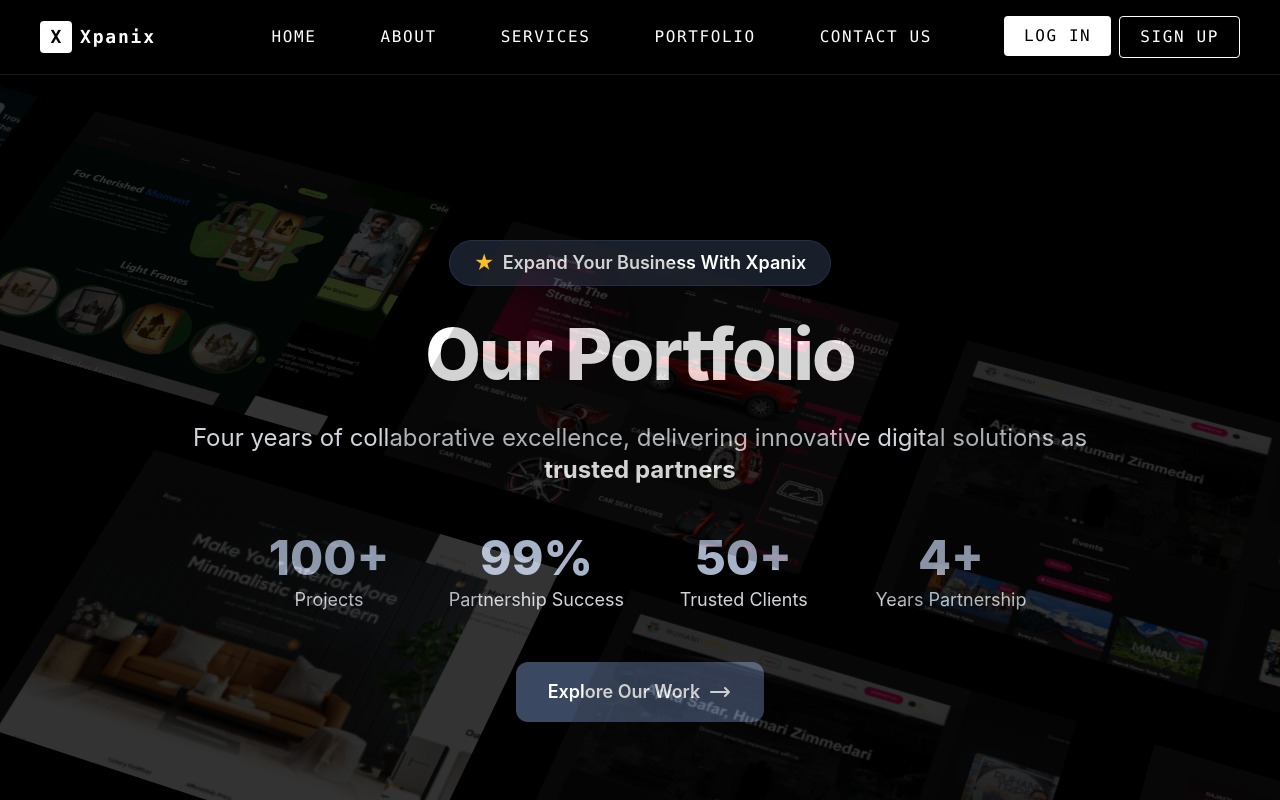
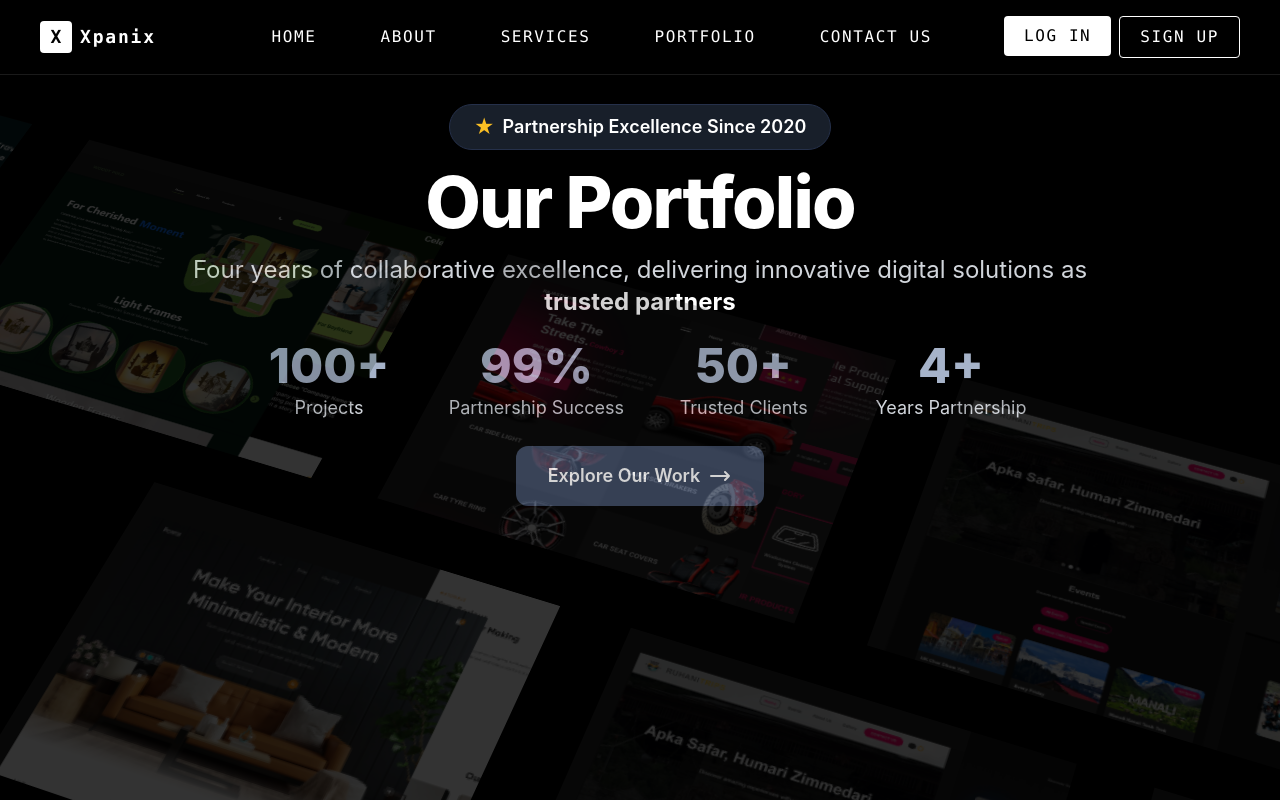
Before and after one commit to neha-kandari/xxpanix, a React (Vite) app: page /portfolio in a window 1280 px wide. Shown: the top 800 px of the page. Built offline with nearby package versions, Linux system fonts and the light colour scheme; no server answers.

Commit message:
Update HeroParallax.tsx

```diff
--- a/src/components/HeroParallax.tsx
+++ b/src/components/HeroParallax.tsx
@@ -56,7 +56,7 @@
     springConfig,
   );
   const translateY = useSpring(
-    useTransform(scrollYProgress, [0, 0.2], [-700, 500]),
+    useTransform(scrollYProgress, [0, 0.2], [-400, 400]),
     springConfig,
   );
 
@@ -67,7 +67,7 @@
   return (
     <div
       ref={ref}
-      className="h-[300vh] py-40 overflow-hidden  antialiased relative flex flex-col self-auto [perspective:1000px] [transform-style:preserve-3d]"
+      className="h-[280vh] py-20 overflow-hidden  antialiased relative flex flex-col self-auto [perspective:1000px] [transform-style:preserve-3d]"
     >
       <Header />
       <motion.div
@@ -77,9 +77,9 @@
           translateY,
           opacity,
         }}
-        className=""
+        className="mt-8"
       >
-        <motion.div className="flex flex-row-reverse space-x-reverse space-x-20 mb-20">
+        <motion.div className="flex flex-row-reverse space-x-reverse space-x-20 mb-16">
           {firstRowMemo.map((product) => (
             <ProductCard
               product={product}
@@ -88,7 +88,7 @@
             />
           ))}
         </motion.div>
-        <motion.div className="flex flex-row  mb-20 space-x-20 ">
+        <motion.div className="flex flex-row  mb-16 space-x-20 ">
           {secondRowMemo.map((product) => (
             <ProductCard
               product={product}
@@ -113,22 +113,22 @@
 
 export const Header = () => {
   return (
-    <div className="flex flex-col items-center justify-center text-center w-full max-w-7xl mx-auto px-6 md:px-10 py-10 md:py-20">
+    <div className="flex flex-col items-center justify-center text-center w-full max-w-7xl mx-auto px-6 md:px-10 py-4 md:py-6">
       {/* Badge */}
-      <div className="inline-flex items-center gap-2 px-6 py-2 bg-[#181f2a] border border-[#25304a] rounded-full text-white text-lg font-semibold mb-8 shadow-lg">
+      <div className="inline-flex items-center gap-2 px-6 py-2 bg-[#181f2a] border border-[#25304a] rounded-full text-white text-lg font-semibold mb-4 shadow-lg">
         <span className="text-amber-400 text-xl">★</span>
-         Expand Your Business With Xpanix
+        Partnership Excellence Since 2020
       </div>
       {/* Main Title */}
-      <h1 className="text-5xl md:text-7xl font-extrabold mb-8 tracking-tight text-white">
+      <h1 className="text-5xl md:text-7xl font-extrabold mb-4 tracking-tight text-white">
         Our Portfolio
       </h1>
       {/* Subtitle */}
-      <p className="text-2xl md:text-2xl text-gray-300 max-w-4xl mx-auto mb-12 leading-relaxed font-normal">
+      <p className="text-2xl md:text-2xl text-gray-300 max-w-4xl mx-auto mb-6 leading-relaxed font-normal">
         Four years of collaborative excellence, delivering innovative digital solutions as <span className="font-bold text-white">trusted partners</span>
       </p>
       {/* Stats */}
-      <div className="grid grid-cols-2 md:grid-cols-4 gap-8 mb-12">
+      <div className="grid grid-cols-2 md:grid-cols-4 gap-8 mb-6">
         <div className="text-center">
           <div className="text-4xl md:text-5xl font-extrabold text-[#a6b3c9] mb-1">100+</div>
           <div className="text-lg text-gray-300">Projects</div>
```
